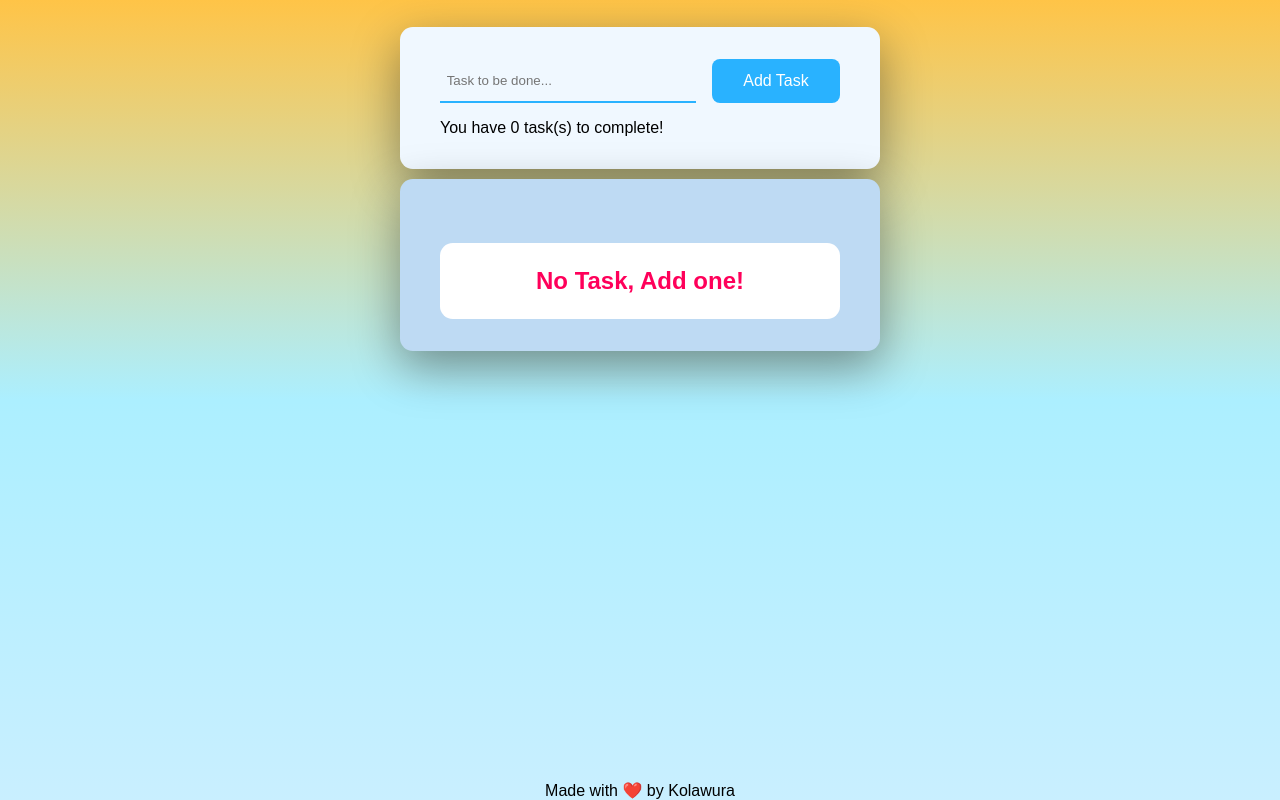
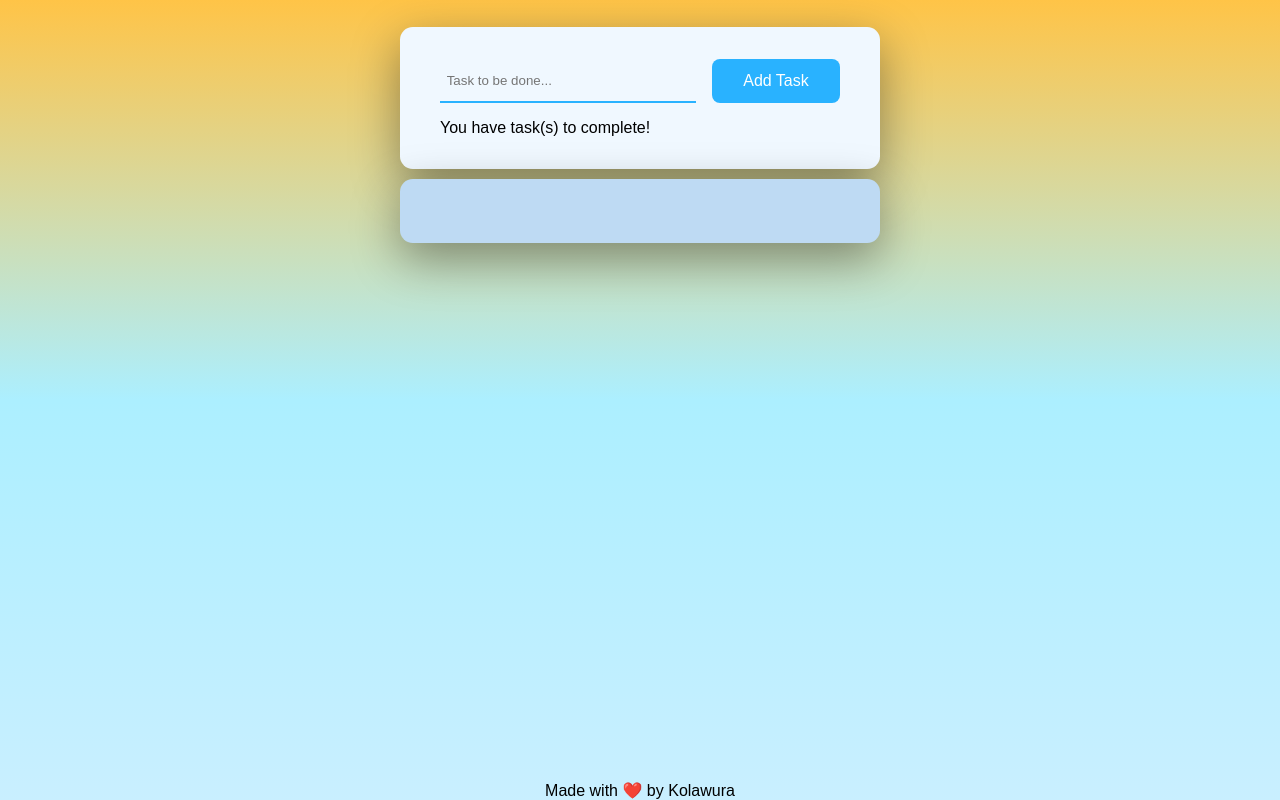
Before and after one commit to Kolawura/my_react_todolist, a React (Vite) app: page / in a window 1280 px wide. Built offline with nearby package versions, Linux system fonts and the light colour scheme; data requests are answered from the project's data file.

Commit message:
I changed the db from JSON to LS

```diff
--- a/package.json
+++ b/package.json
@@ -4,11 +4,10 @@
   "version": "0.0.0",
   "type": "module",
   "scripts": {
-    "dev": "concurrently \"json-server --watch src/Component/API/Task.json --port 4000\" \"vite\"",
+    "dev": "vite",
     "build": "vite build",
     "lint": "eslint . --ext js,jsx --report-unused-disable-directives --max-warnings 0",
-    "preview": "vite preview",
-    "server": "json-server --watch src/Component/API/Task.json --port 4000"
+    "preview": "vite preview"
   },
   "dependencies": {
     "@fortawesome/free-solid-svg-icons": "^6.5.2",
--- a/src/App.jsx
+++ b/src/App.jsx
@@ -1,133 +1,123 @@
-import { useEffect, useState } from 'react';
-import './App.css'
-import AddTask from './Component/AddTask'
-import Tasks from './Component/Tasks';
-import { useFetch } from './Component/useFetch';
-import EditTasks from './Component/EditTask';
-import Error from './Component/Error';
+import { useEffect, useState } from "react";
+import "./App.css";
+import AddTask from "./Component/AddTask";
+import Tasks from "./Component/Tasks";
+// import { useFetch } from './Component/useFetch';
+import EditTasks from "./Component/EditTask";
+import Error from "./Component/Error";
+import { json } from "react-router";
 
 function App() {
-  const [taskData, error, isLoading] = useFetch('http://localhost:4000/tasks');
+  // const [taskData, error, isLoading] = useFetch('http://localhost:4000/tasks');
 
   const [count, setcount] = useState(0);
-  const [tasks, setTasks] = useState(taskData);
-  const [compTask, setComplete] = useState(false);
+  const [tasks, setTasks] = useState([]);
   const [Loading, setLoading] = useState(false);
-  const [isEdit, setIsEdit] = useState(false)
-  const [Edit, setEdit] = useState('');
+  const [isEdit, setIsEdit] = useState(false);
+  const [Edit, setEdit] = useState({});
   const [isError, setIsError] = useState(false);
   const [isError1, setIsError1] = useState(false);
-
-
+  const [notEditTask, setNotEditTask] = useState([]);
+  console.log(tasks);
+  // localStorage.removeItem('tasks')
+  console.log(notEditTask);
 
   useEffect(() => {
-    setLoading(isLoading)
-  }, [isLoading])
+    setLoading(true);
+    const getTask = JSON.parse(localStorage.getItem("tasks"));
+    if (!isEdit) {
+      console.log("EDIT IS FALSE");
+      setTasks(getTask);
+    }
+    if (isEdit) {
+      console.log("EDIT IS TRUE");
+      setTasks(notEditTask);
+    }
+    setLoading(false);
+  }, []);
 
   useEffect(() => {
-    setTasks('')
-    setTasks(taskData)
-  }, [taskData])
-
-
-  useEffect(() => {
-    let inCompTask = 0;
-
-    tasks.forEach((task) => {
+    let inCompTask;
+    if (tasks && !isEdit) {
+      inCompTask = 0;
+      tasks?.forEach((task) => {
         if (!task.compTask) {
           inCompTask += 1;
         }
       });
-    setcount(inCompTask)
-  }, [tasks])
+    }
+    if(notEditTask && isEdit){
+      inCompTask = 0;
+      notEditTask?.forEach((task)=>{
+        if (!task.compTask) {
+          inCompTask += 1;
+        }
+      })
+    }
+    setcount(inCompTask);
+  }, [tasks, count]);
 
+  const InputTasks = (task) => {
+    setLoading(true);
+    const TaskData = { id: Date.now(), task: task, compTask: false };
+    const newTasks = [TaskData, ...tasks];
+    localStorage.setItem("tasks", JSON.stringify(newTasks));
+    setTasks(newTasks);
+    setLoading(false);
+  };
 
-  const InputTasks = async (task) => {
-    const TaskData = { task, compTask }
+  const EditTask = (id, editTask) => {
+    const getTask = JSON.parse(localStorage.getItem("tasks"));
+    const newTask = getTask.map((task) =>
+      task.id === id ? { ...task, task: editTask } : task
+    );
     setLoading(true);
-    setComplete(false);
-    fetch('http://localhost:4000/tasks', {
-      method: "POST",
-      headers: {
-        "Content-type": "application/json",
-      },
-      body: JSON.stringify(TaskData)
-    },
-    ).then((res) => res.json())
-      .then((data) => setTasks([...tasks, data]))
-      .finally(() => setLoading(false))
-  }
-
-  const EditTask = async (id, newTask) => {
-    const todo = await fetchTask(id)
-    setLoading(true);
-    setComplete(false);
-    const newTodo = { ...todo, task: newTask }
-    fetch(`http://localhost:4000/tasks/${id}`, {
-      method: "PUT",
-      headers: {
-        "content-type": "application/json",
-      },
-      body: JSON.stringify(newTodo)
-    },
-    ).then((res) => {
-      return res.json()
-    })
-      .then((data) => {
-        setTasks([...tasks, data])
-      }).finally(() => {
+    localStorage.setItem("tasks", JSON.stringify(newTask));
+    setTasks(newTask);
     setLoading(false);
     setIsEdit(false);
-      })
-  }
-
-  const fetchTask = async (id) => {
-    const res = await fetch(`http://localhost:4000/tasks/${id}`);
-    const data = await res.json();
-    return data;
   };
 
-  const handleDelete = async (id) => {
+  const handleDelete = (id) => {
     const del = window.confirm("Are you sure you want to delete this blog?");
+    const Tasks = JSON.parse(localStorage.getItem('tasks'))
     if (del) {
-      fetch(`http://localhost:4000/tasks/${id}`, {
-        method: "DELETE",
-      })
-      setTasks(tasks.filter((task) => task.id !== id))
+      const newTask = Tasks.filter((task) => task.id != id);
+      const updatednotEditTask = notEditTask.filter((task) => task.id != id);
+      setNotEditTask(updatednotEditTask)
+      localStorage.setItem("tasks", JSON.stringify(newTask));
+      isEdit ? setTasks(notEditTask) : setTasks(newTask);
     }
   };
 
-  const handleEdit = async (id) => {
-    const edit = await fetchTask(id);
+  const handleEdit = (id) => {
+    const getTask = JSON.parse(localStorage.getItem("tasks"));
+    const edit = getTask.filter((task) => task.id == id);
     if (!isEdit) {
-      setEdit(edit);
-      setIsEdit(true)
-      setTasks(tasks.filter((task) => task.id !== id))
+      setEdit(edit[0]);
+      setIsEdit(true);
+      setTasks(tasks.filter((task) => task.id !== id));
+      setNotEditTask(tasks.filter((task) => task.id !== id));
     } else {
       setIsError1(true);
       setTimeout(() => {
-        setIsError1(false)
+        setIsError1(false);
       }, 1000);
     }
-
   };
 
-  const handleComplete = async (id) => {
-    const todo = await fetchTask(id)
-    console.log(todo)
-    const comp = { ...todo, compTask: !todo.compTask }
-    fetch(`http://localhost:4000/tasks/${id}`, {
-      method: "PUT",
-      headers: {
-        "content-type": "application/json",
-      },
-      body: JSON.stringify(comp)
-    },
-    ).then((res) => res.json())
-      .then((data) => setTasks(tasks.map((task) =>
-        task.id === id ? { ...task, compTask: data.compTask } : task
-      )))
-  }
+  const handleComplete = (id) => {
+    const Task = JSON.parse(localStorage.getItem("tasks"));
+    const newTask = Task.map((task) =>
+      task.id == id ? { ...task, compTask: !task.compTask } : task
+    );
+    const updatednotEditTask = notEditTask.map((task) =>
+      task.id == id ? { ...task, compTask: !task.compTask } : task
+    );
+    setNotEditTask(updatednotEditTask)
+    localStorage.setItem("tasks", JSON.stringify(newTask));
+    isEdit ? setTasks(notEditTask) : setTasks(newTask);
+  };
 
   const setError = () => {
     setIsError(true);
@@ -136,33 +126,48 @@ function App() {
     }, 1000);
   };
 
-
   return (
     <>
-      <div className='app'>
+      <div className="app">
         <div id="wrapper">
-          {isEdit ?
-            (<EditTasks
+          {isEdit ? (
+            <EditTasks
               count={count}
               EditTasks={EditTask}
               isLoading={Loading}
               newTask={Edit}
-              setError={setError} />)
-            :
-            (<AddTask
+              setError={setError}
+            />
+          ) : (
+            <AddTask
               count={count}
               AddTasks={InputTasks}
               isLoading={Loading}
-              setError={setError} />)}
+              setError={setError}
+            />
+          )}
         </div>
         <div id="task">
-          <Tasks tasks={tasks} Error={error} Loading={Loading} del={handleDelete} complete={handleComplete} edit={handleEdit} />
+          <Tasks
+            tasks={tasks}
+            notEditTasks = {notEditTask}
+            isEdit={isEdit}
+            Loading={Loading}
+            del={handleDelete}
+            complete={handleComplete}
+            edit={handleEdit}
+          />
         </div>
-        <Error error={isError} error1={isError1} />
+        <Error
+          error={isError}
+          error1={isError1}
+        />
       </div>
-      <footer>Made with <span>❤️</span> by Kolawura</footer>
+      <footer>
+        Made with <span>❤️</span> by Kolawura
+      </footer>
     </>
-  )
+  );
 }
 
-export default App
+export default App;
--- a/src/Component/API/Task.json
+++ /dev/null
@@ -1,3 +0,0 @@
-{
-  "tasks": []
-}
--- a/src/Component/AddTask.jsx
+++ b/src/Component/AddTask.jsx
@@ -28,7 +28,7 @@ const AddTask = ({ count, AddTasks, isLoading, setError }) => {
                 className="task"
                 value={task}
                 onChange={(e) => setTask(e.target.value)}
-                onKeyPress={handleKeyPress} />
+                onKeyDown={handleKeyPress} />
             <button onClick={Submit}>Add Task</button>
             {isLoading && (
                 <p>Adding Task...</p>
--- a/src/Component/EditTask.jsx
+++ b/src/Component/EditTask.jsx
@@ -28,7 +28,7 @@ const EditTasks = ({ count, EditTasks, isLoading, newTask, setError }) => {
                 className="task"
                 value={todo}
                 onChange={(e) => setTodo(e.target.value)}
-                onKeyPress={handleKeyPress} />
+                onKeyDown={handleKeyPress} />
             <button onClick={Submit}>Edit Task</button>
             {isLoading && (
                 <p>Editing Task...</p>
--- a/src/Component/Tasks.jsx
+++ b/src/Component/Tasks.jsx
@@ -1,19 +1,28 @@
 /* eslint-disable react/prop-types */
 import Task from "./Task";
 
-const Tasks = ({ tasks, Error, Loading, del, complete, edit }) => {
+const Tasks = ({ tasks, notEditTasks,isEdit, Loading, del, complete, edit }) => {
     if (Loading) return <h1 className='loading'></h1>;
-    if (Error) return <h1 className='error'>Error: {Error}</h1>;
-    if (tasks.length == 0) return <h1 className='error'>No Task, Add one!</h1>;
-    return (
+    // if (Error) return <h1 className='error'>Error: {Error}</h1>;
+    if (tasks?.length == 0) return <h1 className='error'>No Task, Add one!</h1>;
+    if(isEdit){return (
         <>
-            {tasks && tasks.map((toDoTask) => {
+            {notEditTasks && notEditTasks?.map((toDoTask) => {
                 return (
                     <Task key={toDoTask.id} todo={toDoTask} handleDelete={del} handleComplete={complete} handleEdit={edit} />
                 )
             })}
         </>
-    );
+    )}
+    if(!isEdit){return (
+        <>
+            {tasks && tasks?.map((toDoTask) => {
+                return (
+                    <Task key={toDoTask.id} todo={toDoTask} handleDelete={del} handleComplete={complete} handleEdit={edit} />
+                )
+            })}
+        </>
+    )}
 };
 
 export default Tasks;
--- a/src/main.jsx
+++ b/src/main.jsx
@@ -1,10 +1,10 @@
-// import React from 'react'
+import React from 'react'
 import ReactDOM from 'react-dom/client'
 import App from './App.jsx'
 
 ReactDOM.createRoot(document.getElementById('root')).render(
-  // <React.StrictMode>
+  <React.StrictMode>
     <App />
-  // </React.StrictMode>
+  </React.StrictMode>
   ,
 )
```
Also changed, not shown: src/Component/useFetch.js (+8 -8 lines). Lines whose indentation alone changed are shown as unchanged.
